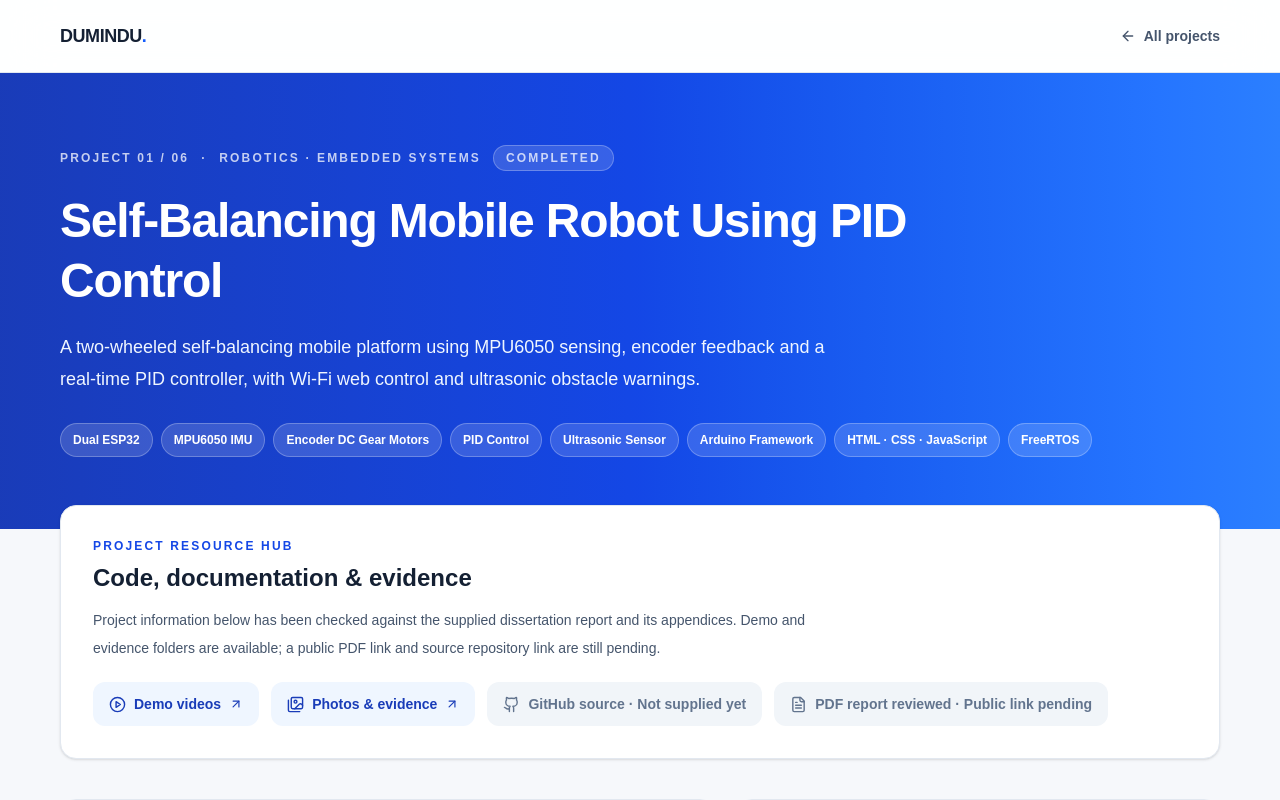
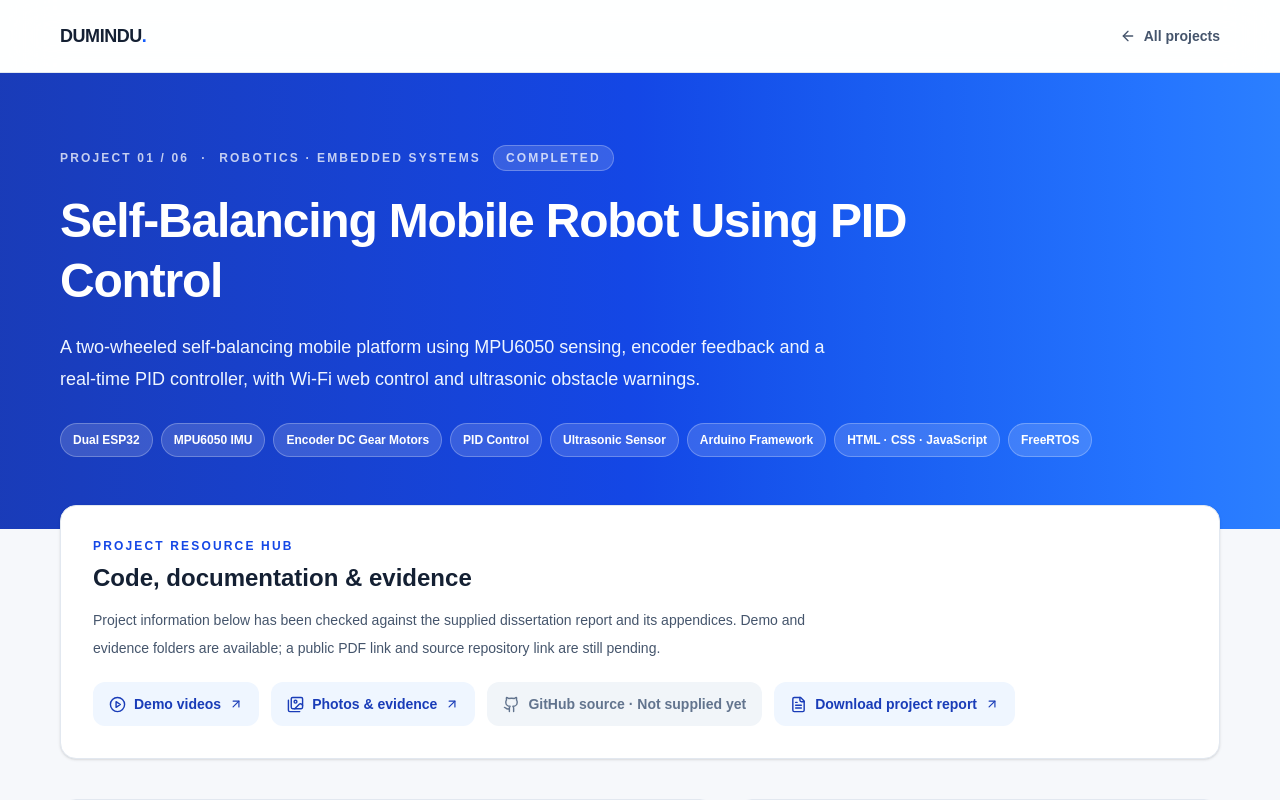
Before and after one commit to duminduue/dumindu-portfolio, a Next.js app: page /projects/self-balancing-mobile-robot in a window 1280 px wide. Shown: the top 800 px of the page. Built offline with nearby package versions, Linux system fonts and the light colour scheme.

Commit message:
Add project report download link

```diff
--- a/src/app/projects/[slug]/page.tsx
+++ b/src/app/projects/[slug]/page.tsx
@@ -100,7 +100,7 @@ export default async function ProjectDetailPage({ params }: { params: Promise<{
             {detailed ? <a href="https://drive.google.com/drive/folders/1Q_SjpXY8f_gIwiQSwdlIv0e6uulrNMYT" target="_blank" rel="noreferrer" className="inline-flex items-center gap-2 rounded-xl bg-blue-50 px-4 py-3 text-sm font-semibold text-blue-800 hover:bg-blue-100"><PlayCircle size={17}/> Demo videos <ArrowUpRight size={14}/></a> : <span className="rounded-xl bg-slate-100 px-4 py-3 text-sm text-slate-500">Demo video · To be added</span>}
             {detailed ? <a href="https://drive.google.com/drive/folders/1jfRQOUJCHwyAG0kI4ZFwOYZzXUMnJUNs" target="_blank" rel="noreferrer" className="inline-flex items-center gap-2 rounded-xl bg-blue-50 px-4 py-3 text-sm font-semibold text-blue-800 hover:bg-blue-100"><Images size={17}/> Photos & evidence <ArrowUpRight size={14}/></a> : <span className="rounded-xl bg-slate-100 px-4 py-3 text-sm text-slate-500">Evidence · To be added</span>}
             <span className="inline-flex items-center gap-2 rounded-xl bg-slate-100 px-4 py-3 text-sm font-semibold text-slate-500"><Github size={17}/> GitHub source · Not supplied yet</span>
-            <span className="inline-flex items-center gap-2 rounded-xl bg-slate-100 px-4 py-3 text-sm font-semibold text-slate-500"><FileText size={17}/> PDF report reviewed · Public link pending</span>
+            <a href="/reports/Self-Balancing-Mobile-Robot-Project-Report-Portfolio-Copy.pdf" target="_blank" rel="noreferrer" className="inline-flex items-center gap-2 rounded-xl bg-blue-50 px-4 py-3 text-sm font-semibold text-blue-800 transition hover:bg-blue-100"><FileText size={17}/> Download project report <ArrowUpRight size={14}/></a>
           </div>
         </section>
         {detailed ? <>
```
